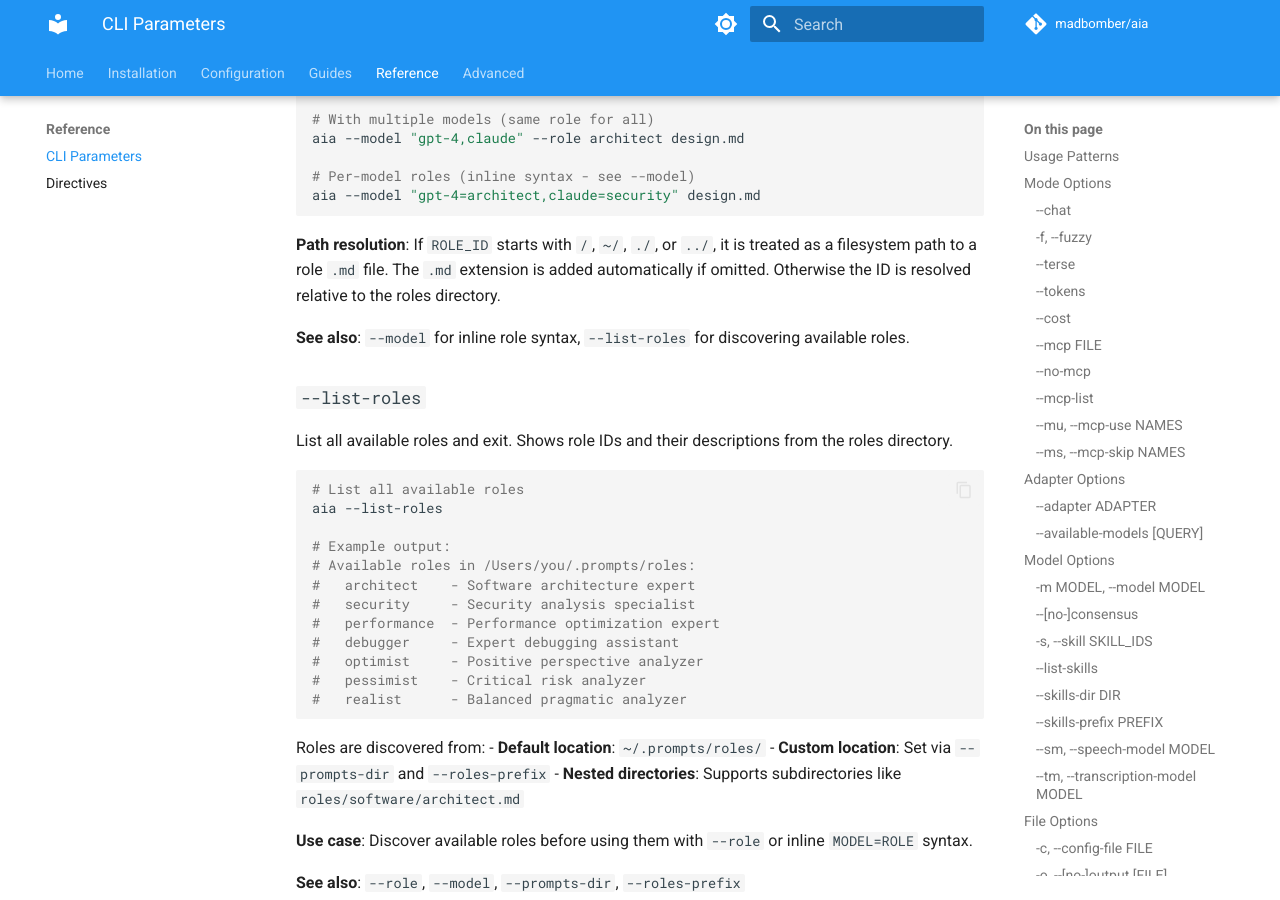
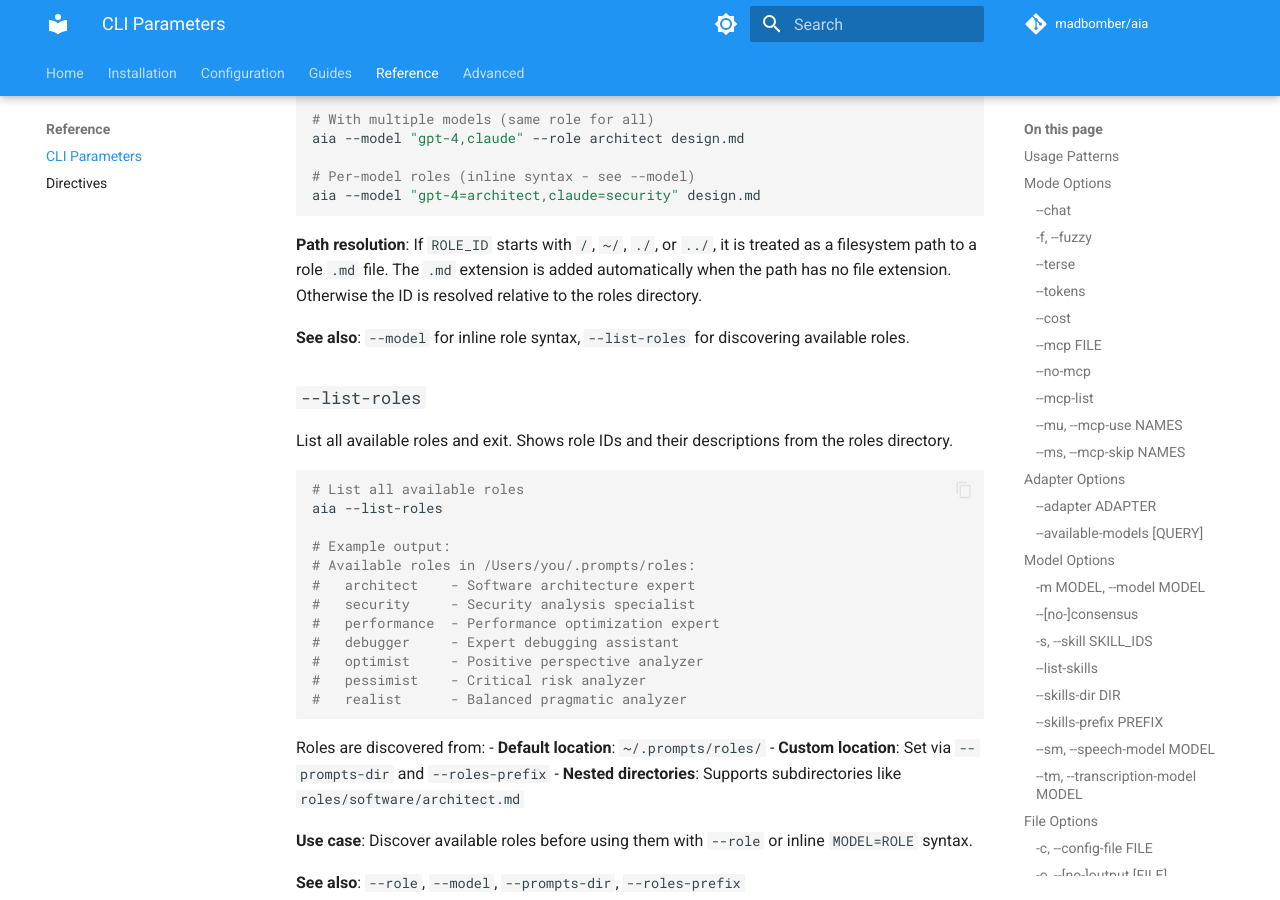
Before and after one commit to MadBomber/aia, an MkDocs documentation site: the page built from docs/cli-reference.md, in a window 1280 px wide and 900 px high, scrolled down 9914 px. Built offline with MkDocs 1.6.1 and Material for MkDocs 9.7.7, drawn with Linux system fonts in a browser that asks for light colours; comment, search, counter and statistics services are not loaded; the version menu is left out; some of the changed text lies outside the part shown.

Commit message:
docs: tighten wording in path resolution notes for skill and role

````diff
--- a/docs/cli-reference.md
+++ b/docs/cli-reference.md
@@ -441,7 +441,7 @@ aia --model "gpt-4,claude" --role architect design.md
 aia --model "gpt-4=architect,claude=security" design.md
 ```
 
-**Path resolution**: If `ROLE_ID` starts with `/`, `~/`, `./`, or `../`, it is treated as a filesystem path to a role `.md` file. The `.md` extension is added automatically if omitted. Otherwise the ID is resolved relative to the roles directory.
+**Path resolution**: If `ROLE_ID` starts with `/`, `~/`, `./`, or `../`, it is treated as a filesystem path to a role `.md` file. The `.md` extension is added automatically when the path has no file extension. Otherwise the ID is resolved relative to the roles directory.
 
 **See also**: `--model` for inline role syntax, `--list-roles` for discovering available roles.
 
````
Also changed, not shown: other parts of docs/cli-reference.md (+1 -1 lines).
